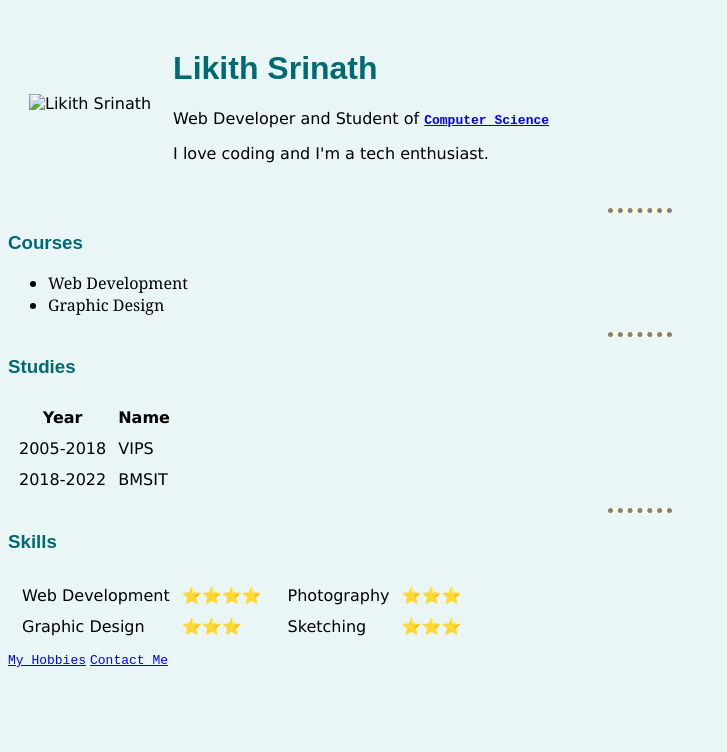
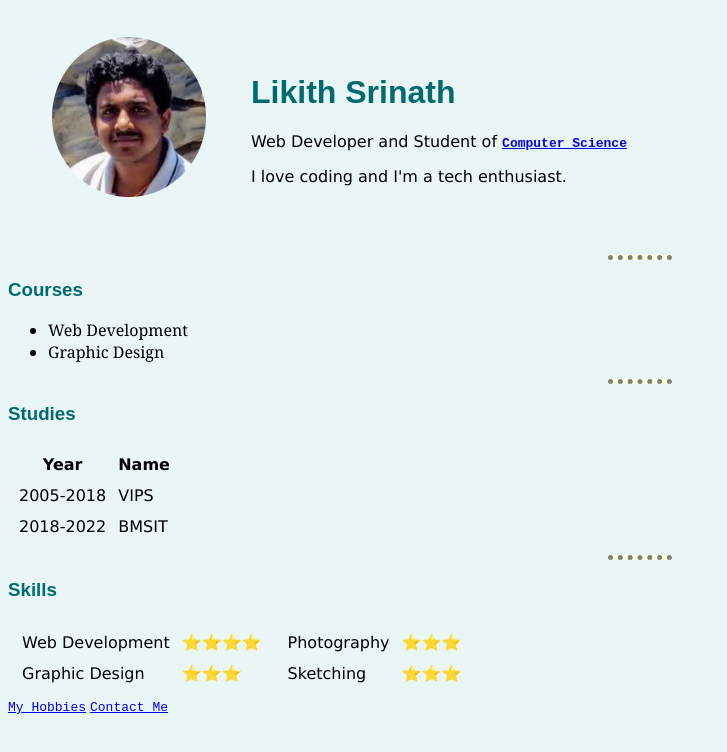
Before and after one commit to Likith2000/HTML, a plain HTML site: page index.html in a window 1280 px wide. Shown: the whole page, without its empty margins (0-727 px from the left). Drawn offline with Linux system fonts and the light colour scheme; the site is published under a folder, as on GitHub Pages, so addresses that start at the root find nothing.

Commit message:
Update index.html

```diff
--- a/index.html
+++ b/index.html
@@ -11,7 +11,7 @@
 <body>
     <table cellspacing="20">
         <tr>
-            <td><img src="/images/likith.png" alt="Likith Srinath" /></td>
+            <td><img src="images/likith.png" alt="Likith Srinath" /></td>
             <td>
                 <h1>Likith Srinath</h1>
                 <p>
```
